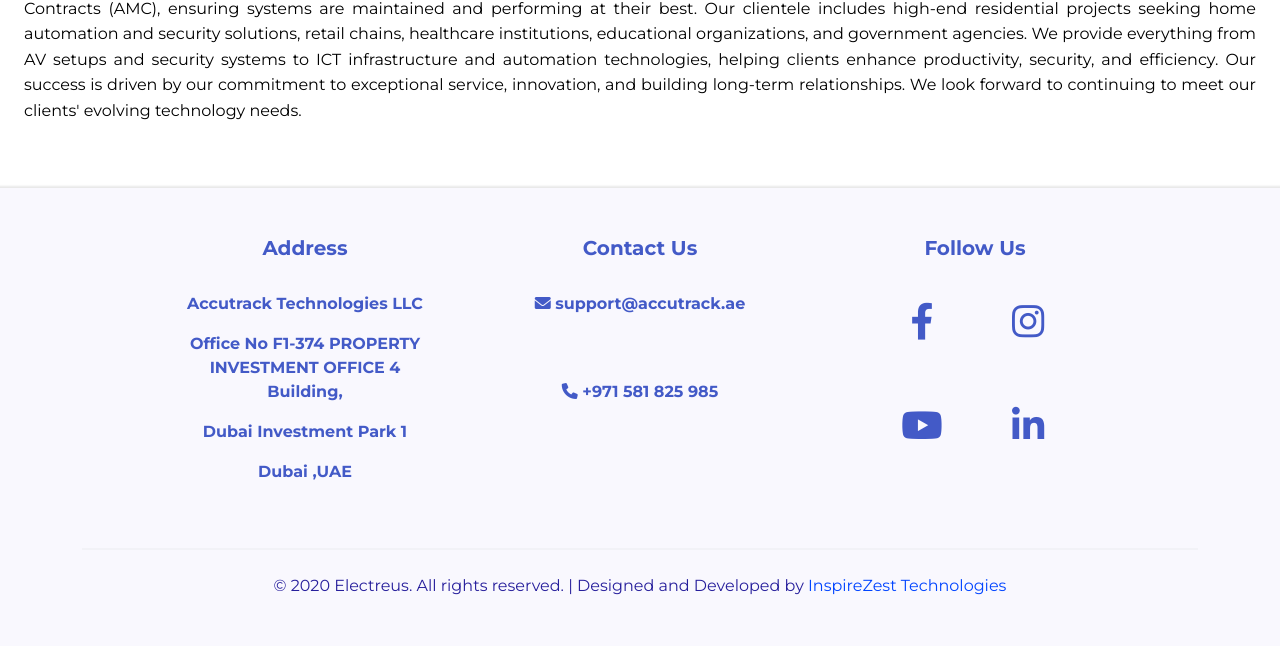
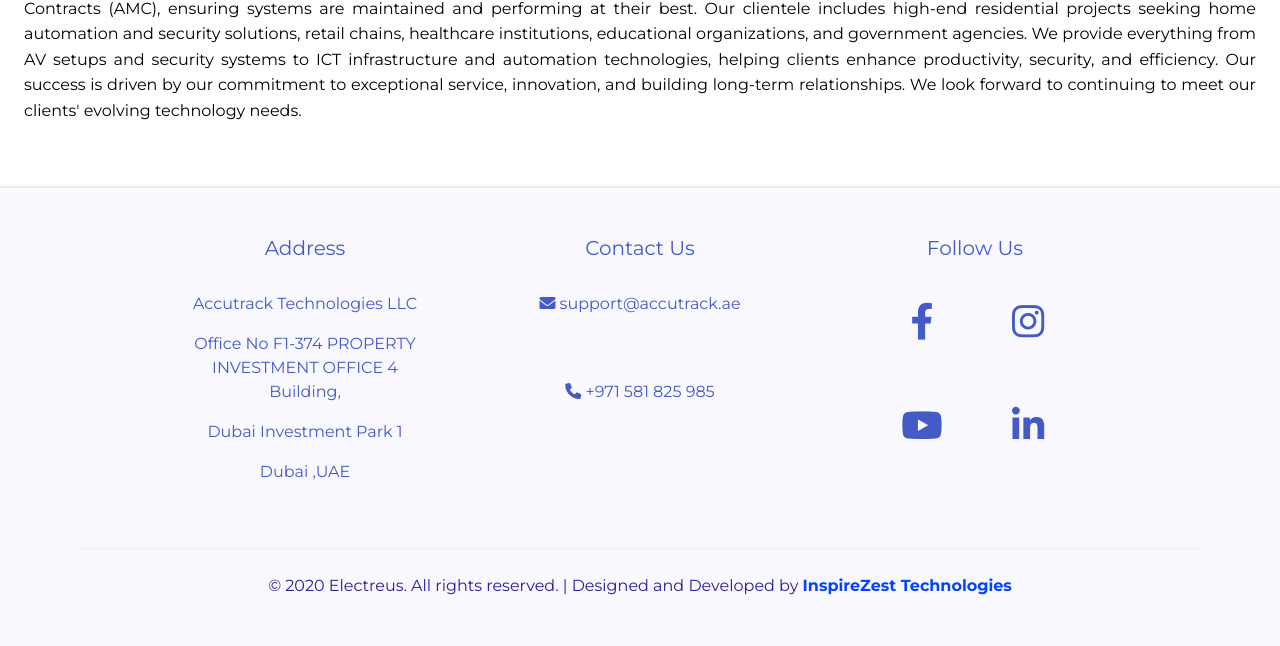
Before and after one commit to ankuxsshh/accutrack, a Django app: page /about in a window 1280 px wide. Shown: the part 4114-4760 px from the top of the page. Run offline with Django 5.2, Linux system fonts and the light colour scheme.

Commit message:
first commit

```diff
--- a/static/css/style.css
+++ b/static/css/style.css
@@ -43,7 +43,7 @@ html {
 .contact-info {
     font-size: 17px;
     margin-left: 220px;
-    font-weight: 500;
+    font-weight: 300;
     color: #ffffff;
     transition: transform 0.3s, color 0.3s;
 }
@@ -96,7 +96,7 @@ html {
 .nav-link {
     color: #000000 !important;
     font-size: 17px;
-    font-weight: 600;
+    font-weight: 500;
     transition: color 0.3s, transform 0.3s;
 }
 
@@ -196,7 +196,7 @@ html {
 footer h5 {
     color: #435ac7 !important;
     transition: color 0.3s ease;
-    font-weight: 600;
+    font-weight: 500;
 }
 
 footer h5:hover {
@@ -207,7 +207,7 @@ footer h5:hover {
 footer .footer-text {
     color: #435ac7 !important;
     transition: color 0.3s ease;
-    font-weight: 600;
+    font-weight: 500;
 }
 
 footer .footer-text:hover {
--- a/templates/base.html
+++ b/templates/base.html
@@ -120,7 +120,7 @@
         <hr class="my-4 bg-light border" />
 
         <p class="mb-0" style="color: rgb(39, 31, 156);">
-          © 2020 Electreus. All rights reserved. | Designed and Developed by <a href="https://inspirezesttechnologies.com/" style="color: #0044ff !important; text-decoration: none;"><b>InspireZest Technologies</b></a>
+          © 2020 Electreus. All rights reserved. | Designed and Developed by <a href="https://inspirezesttechnologies.com/" style="color: #0044ff !important; text-decoration: none; font-weight: 600;"><b>InspireZest Technologies</b></a>
         </p>
       </div>
     </footer>
```
